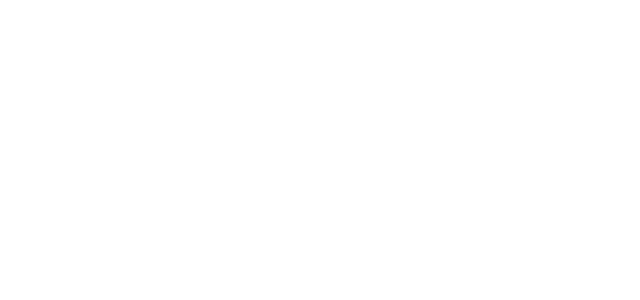
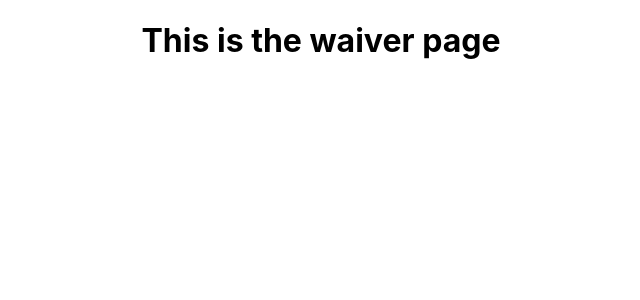
Before and after one commit to ctc-uci/ccl-waivers-frontend, a React (Create React App) app: page / in a window 1280 px wide. Shown: the top 300 px of the page, without its empty margins (319-959 px from the left). Built offline with nearby package versions, Linux system fonts and the light colour scheme.

Commit message:
Created the waiver

```diff
--- a/src/App.js
+++ b/src/App.js
@@ -1,11 +1,12 @@
 import './App.css';
 import { BrowserRouter as Router, Route } from 'react-router-dom';
+import Waiver from './Waiver';
 
 function App() {
   return (
     <div className="App">
       <Router>
-        <Route />
+        <Route path="/" component={Waiver} />
       </Router>
     </div>
   );
--- /dev/null
+++ b/src/Waiver.js
@@ -0,0 +1,9 @@
+import React from 'react';
+
+function Waiver() {
+  return (
+    <h1>This is the waiver page</h1>
+  );
+}
+
+export default Waiver;
```
